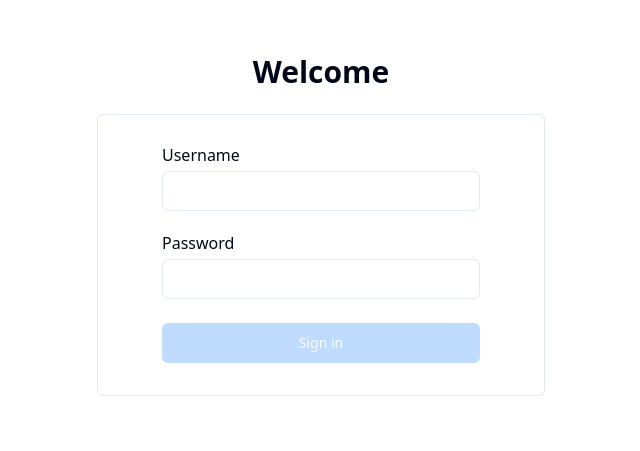
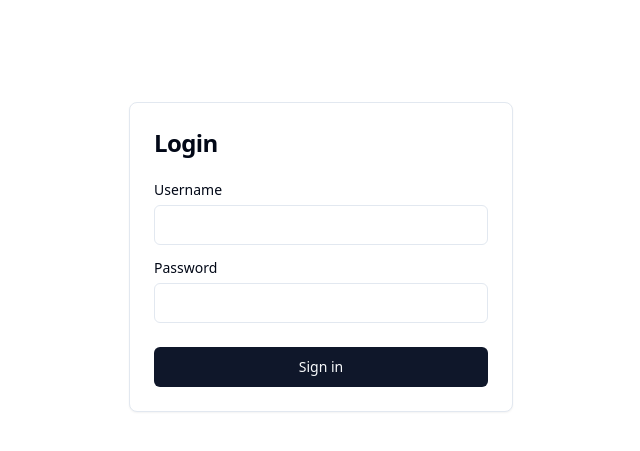
Before and after one commit to hengstchon/qb, a React (Vite) app: page / in a window 1280 px wide. Shown: the part 143-594 px from the top of the page, without its empty margins (319-959 px from the left). Built offline with nearby package versions, Linux system fonts and the light colour scheme; what jotai-optics, wretch would draw is missing.

Commit message:
refactor: login page

```diff
--- a/src/pages/Login.tsx
+++ b/src/pages/Login.tsx
@@ -1,70 +1,50 @@
 import { useState } from 'react'
-import { useSetAtom } from 'jotai'
-import { Loader2 } from 'lucide-react'
 import { useAuth } from '@/hooks/useAuth'
-import { API, client } from '@/services'
-import { authAtom } from '@/store'
 import { Button } from '@/ui/Button'
+import { Card, CardContent, CardFooter, CardHeader, CardTitle } from '@/ui/card'
 import { Input } from '@/ui/Input'
 import { Label } from '@/ui/Label'
 
 const Login = () => {
-  const setIsAuthed = useSetAtom(authAtom)
   const { login } = useAuth()
   const [username, setUsername] = useState('')
   const [password, setPassword] = useState('')
 
-  const [isLoading, setIsLoading] = useState(false)
-
   const handleSubmit = async () => {
-    setIsLoading(true)
-    const payload = {
-      username,
-      password,
-    }
-    await login(payload)
-    setIsLoading(false)
+    await login({ username, password })
   }
 
   return (
-    <div className="flex min-h-screen items-center justify-center">
-      <div className="flex w-full max-w-md flex-col">
-        <h1 className="text-center text-3xl font-semibold">Welcome</h1>
-        <div className="mb-16 mt-6 grid gap-6 rounded-md border px-16 py-8">
+    <div className="flex h-screen w-full items-center justify-center px-4">
+      <Card className="w-full max-w-sm">
+        <CardHeader>
+          <CardTitle className="text-2xl">Login</CardTitle>
+        </CardHeader>
+        <CardContent className="grid gap-4">
           <div className="grid gap-2">
-            <Label className="text-base leading-none" htmlFor="username">
-              Username
-            </Label>
+            <Label htmlFor="username">Username</Label>
             <Input
               id="username"
-              name="username"
+              required
               onChange={(e) => setUsername(e.target.value)}
             />
           </div>
           <div className="grid gap-2">
-            <Label className="text-base leading-none" htmlFor="password">
-              Password
-            </Label>
+            <Label htmlFor="password">Password</Label>
             <Input
               id="password"
-              name="password"
+              type="password"
+              required
               onChange={(e) => setPassword(e.target.value)}
             />
           </div>
-          <div className="w-full space-y-2 text-center">
-            <Button
-              className="w-full bg-blue-200 px-12 py-2"
-              onClick={handleSubmit}
-            >
-              {isLoading ? (
-                <Loader2 className="mx-auto h-6 w-6 animate-spin" />
-              ) : (
-                'Sign in'
-              )}
-            </Button>
-          </div>
-        </div>
-      </div>
+        </CardContent>
+        <CardFooter>
+          <Button className="w-full" onClick={handleSubmit}>
+            Sign in
+          </Button>
+        </CardFooter>
+      </Card>
     </div>
   )
 }
--- /dev/null
+++ b/src/ui/card.tsx
@@ -0,0 +1,78 @@
+import * as React from 'react'
+import { cn } from '@/utils'
+
+const Card = React.forwardRef<
+  HTMLDivElement,
+  React.HTMLAttributes<HTMLDivElement>
+>(({ className, ...props }, ref) => (
+  <div
+    ref={ref}
+    className={cn(
+      'rounded-lg border bg-card text-card-foreground shadow-sm',
+      className,
+    )}
+    {...props}
+  />
+))
+Card.displayName = 'Card'
+
+const CardHeader = React.forwardRef<
+  HTMLDivElement,
+  React.HTMLAttributes<HTMLDivElement>
+>(({ className, ...props }, ref) => (
+  <div
+    ref={ref}
+    className={cn('flex flex-col space-y-1.5 p-6', className)}
+    {...props}
+  />
+))
+CardHeader.displayName = 'CardHeader'
+
+const CardTitle = React.forwardRef<
+  HTMLParagraphElement,
+  React.HTMLAttributes<HTMLHeadingElement>
+>(({ className, ...props }, ref) => (
+  <h3
+    ref={ref}
+    className={cn(
+      'text-2xl font-semibold leading-none tracking-tight',
+      className,
+    )}
+    {...props}
+  />
+))
+CardTitle.displayName = 'CardTitle'
+
+const CardDescription = React.forwardRef<
+  HTMLParagraphElement,
+  React.HTMLAttributes<HTMLParagraphElement>
+>(({ className, ...props }, ref) => (
+  <p
+    ref={ref}
+    className={cn('text-sm text-muted-foreground', className)}
+    {...props}
+  />
+))
+CardDescription.displayName = 'CardDescription'
+
+const CardContent = React.forwardRef<
+  HTMLDivElement,
+  React.HTMLAttributes<HTMLDivElement>
+>(({ className, ...props }, ref) => (
+  <div ref={ref} className={cn('p-6 pt-0', className)} {...props} />
+))
+CardContent.displayName = 'CardContent'
+
+const CardFooter = React.forwardRef<
+  HTMLDivElement,
+  React.HTMLAttributes<HTMLDivElement>
+>(({ className, ...props }, ref) => (
+  <div
+    ref={ref}
+    className={cn('flex items-center p-6 pt-0', className)}
+    {...props}
+  />
+))
+CardFooter.displayName = 'CardFooter'
+
+export { Card, CardHeader, CardFooter, CardTitle, CardDescription, CardContent }
```
Also changed, not shown: components.json.
